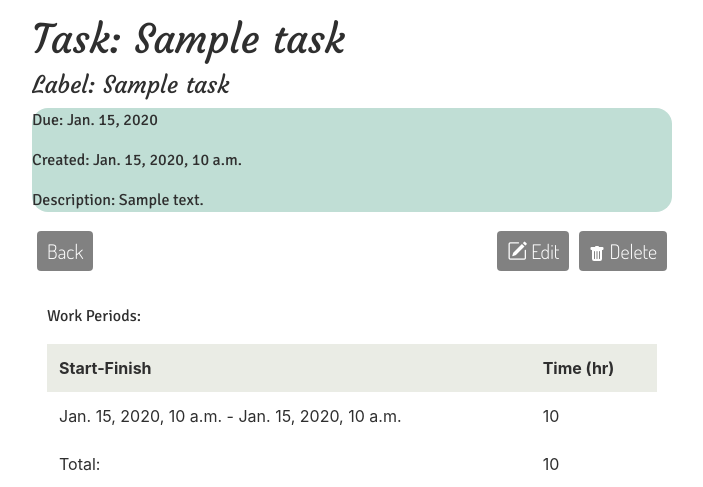
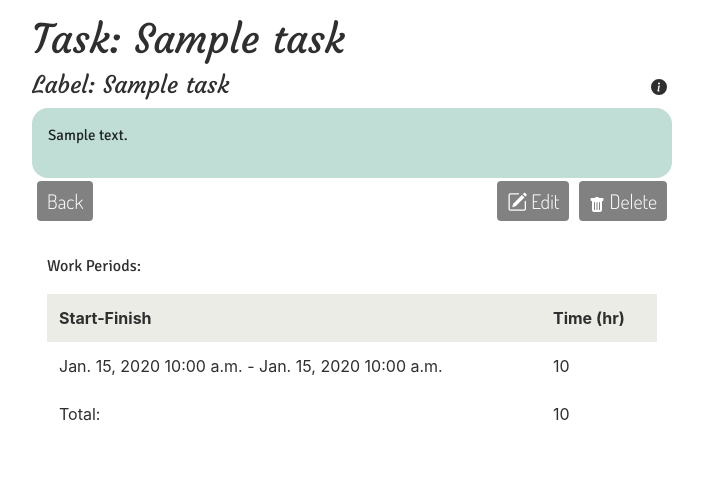
Before and after one commit to MariaJCU/time_management, a Django app: page /apptime/1 in a window 1280 px wide. Shown: the part 56-543 px from the top of the page, without its empty margins (288-991 px from the left). Run offline with Django 4.2, Linux system fonts and the light colour scheme; a user stored in the database is signed in; tables that the repository leaves empty hold one stand-in row (values such as "Sample post"); some libraries are stand-ins or nearby versions.

Commit message:
Fixing bugs and enhancing the account and taskinfo pages.

```diff
--- a/apptime/forms.py
+++ b/apptime/forms.py
@@ -1,7 +1,7 @@
 from django import forms
 from crispy_forms.helper import FormHelper
 from crispy_forms.layout import Submit
-from django.contrib.auth.forms import UserCreationForm
+from django.contrib.auth.forms import UserCreationForm, PasswordChangeForm
 from django.contrib.auth.models import User
 from apptime.models import profile
 import pytz
@@ -41,6 +41,10 @@ class NewUserForm(UserCreationForm):
 			user.save()
 		return user
 
+class ChangePass(PasswordChangeForm):
+	def __init__(self, *args, **kwargs):
+		super(ChangePass, self).__init__(*args, **kwargs)
+		self.fields['old_password'].widget.attrs.update({'autofocus': False})
 
 class timezoneform(forms.Form):
 	timezone = forms.CharField(label='timezone', widget=forms.Select(choices=TIMEZONES), required=False)
--- a/apptime/static/apptime/styles.css
+++ b/apptime/static/apptime/styles.css
@@ -12,6 +12,17 @@ body {
 
 * {
     box-sizing: border-box;
+}
+
+pre {
+    white-space: pre-wrap;       /* css-3 */
+    white-space: -moz-pre-wrap !important;  /* Mozilla, since 1999 */
+    white-space: -pre-wrap;      /* Opera 4-6 */
+    white-space: -o-pre-wrap;    /* Opera 7 */
+    word-wrap: break-word;       /* Internet Explorer 5.5+ */
+    font-family: 'Signika', sans-serif;
+    font-size: 15px;
+    padding: none;
 }
 
 /* navbar */
--- a/apptime/templates/apptime/taskinfo.html
+++ b/apptime/templates/apptime/taskinfo.html
@@ -7,6 +7,25 @@ Task info
 {% load crispy_forms_tags %}
 
 {% block body %}
+
+<script>
+    document.addEventListener('DOMContentLoaded', function() {
+        $("#popover-info").popover({
+            html : true,
+            sanitize: false,
+            container: 'body',
+            offset: 200,
+
+            title: function() {
+                return $("#popover-head-info").html();
+            },
+
+            content: function() {
+                return $("#popover-content-info").html();
+            }
+        });
+    });
+</script>
 
 {% if messages %}
     <div class="centering_div section">
@@ -24,12 +43,40 @@ Task info
 {% if edit != 1 %}
     <div class="centering_div section">
         <h1>Task: {{ task.task_name }}</h1>
-        <h4>Label: {{ task.label }}</h4>
+        <h4 class="float_left">Label: {{ task.label }}</h4>
+        <button id="popover-info" type="button" class="buttonicon float_right" data-toggle="popover">
+            <svg xmlns="http://www.w3.org/2000/svg" width="16" height="16" fill="currentColor" class="bi bi-info-circle-fill" viewBox="0 0 16 16">
+                <path d="M8 16A8 8 0 1 0 8 0a8 8 0 0 0 0 16zm.93-9.412-1 4.705c-.07.34.029.533.304.533.194 0 .487-.07.686-.246l-.088.416c-.287.346-.92.598-1.465.598-.703 0-1.002-.422-.808-1.319l.738-3.468c.064-.293.006-.399-.287-.47l-.451-.081.082-.381 2.29-.287zM8 5.5a1 1 0 1 1 0-2 1 1 0 0 1 0 2z"/>
+            </svg>
+        </button>
 
-        <div class="round_box">
-            <p>Due: {{ task.assigned_date }}</p>
-            <p>Created: {{ task.creation_date }}</p>
-            <p>Description: {{ task.description }}</p>
+        <!-- popover contents -->
+        <div id="popover-head-info" class="d-none">
+            Task Info:
+        </div>
+        <div id="popover-content-info" class="d-none">
+            <p>Due: {{ task.assigned_date|date:dateformat }}</p>
+            <p>Created: {{ task.creation_date|date:datetimeformat }}</p>
+        </div>
+
+        <div class="round_box p-3 clear">
+            {% if task.description %}
+                <pre>{{ task.description }}</pre>
+
+            {% else %}
+            <div class="container">
+                <div class="row align-items-center">
+                    <div class="col">
+                    </div>
+                    <div class="col">
+                        <pre class="label">You have not added a description. Click edit to add one!</pre>
+                    </div>
+                    <div class="col">
+                    </div>
+                </div>
+            </div>
+
+            {% endif %}
         </div>
 
         <div>
@@ -149,7 +196,7 @@ Task info
         {% for element in elements %}
         <tr id="odd_color_table">
             <td>
-                    {{ element.start }} - {{ element.finish }}
+                {{ element.start|date:datetimeformat }} - {{ element.finish|date:datetimeformat }}
             </td>
             <td>
                 {{ element.total }}
--- a/apptime/views.py
+++ b/apptime/views.py
@@ -20,7 +20,7 @@ from django.http import HttpResponse, HttpResponseRedirect, FileResponse, JsonRe
 from django.shortcuts import redirect, render
 from django.contrib.auth.models import User
 from apptime.models import tasks, work_periods, profile
-from .forms import NewUserForm, loginform, start_task_form, log_prev_time_form, agenda_form, task_full_form, time_filter_form, file_form, account_form, timezoneform
+from .forms import NewUserForm, loginform, start_task_form, log_prev_time_form, agenda_form, task_full_form, time_filter_form, file_form, account_form, timezoneform, ChangePass
 from django.contrib.auth import login, authenticate, logout, update_session_auth_hash
 from django.contrib.auth.decorators import login_required
 from django.contrib.auth.forms import PasswordChangeForm
@@ -36,13 +36,13 @@ TIMEZONES = pytz.common_timezones
 DICFILTER = {}
 # These variables are used as display formats for the tamplates' |date filter
 DATEFORMAT = 'D, N j, Y'
-DATETIMEFORMAT = 'N j, Y h:m a'
+DATETIMEFORMAT = 'N j, Y h:i a'
+DATEFORMATNOD = 'N j, Y'
 
 # Create your views here.
 def index(request):
     if request.user.is_authenticated:
         user_id = request.user.id
-        print(user_id)
 
         # if user is logged in change the time zone to the one in the user's database
         zone_query = profile.objects.select_related('user').get(user_id=user_id)
@@ -104,7 +104,6 @@ def account(request):
     user_query = profile.objects.select_related('user').filter(user_id=request.user.id).values('user__username', 'user__email', 'user__date_joined', 'timezone')
 
     if request.method == 'POST':
-
         # Chage user's settings
         if request.POST.get('account_edit') == 't':
             form = account_form(request.POST)
@@ -137,10 +136,9 @@ def account(request):
 
             return redirect('account')
 
-
         # change user's password
         if request.POST.get('password_edit') == 't':
-            formpass = PasswordChangeForm(user=request.user, data=request.POST)
+            formpass = ChangePass(user=request.user, data=request.POST)
 
             if formpass.is_valid():
                 formpass.save()
@@ -152,19 +150,10 @@ def account(request):
 
             return redirect('account')
 
-        # check which bottom was pressed
-        if request.POST.get('edit_account') == 't':
-            edit = 1
-        else:
-            edit = 0
-
-        #get form
-        print(user_query[0]['timezone'])
-        form = account_form(initial={'username': user_query[0]['user__username'], 'email':user_query[0]['user__email'], 'timezone':user_query[0]['timezone']})
-        formpass = PasswordChangeForm(user=request.user)
-        return render(request, 'apptime/account.html', context={'timezones': TIMEZONES,'account_form':form, 'edit':edit, 'PasswordChangeForm':formpass})
-
-    return render(request, 'apptime/account.html', context={'timezones': TIMEZONES, 'UserDic':user_query[0]})
+    #get form
+    form = account_form(initial={'username': user_query[0]['user__username'], 'email':user_query[0]['user__email'], 'timezone':user_query[0]['timezone']})
+    formpass = ChangePass(user=request.user)
+    return render(request, 'apptime/account.html', context={'timezones': TIMEZONES,'account_form':form, 'PasswordChangeForm':formpass})
 
 
 @login_required(login_url='login_pg')
@@ -288,7 +277,10 @@ def agenda(request):
                 task_id = request.POST.get('task_id')
                 user_id = request.user.id
                 label = None
-                start_time = datetime.now().strftime("%Y-%m-%d %H:%M:%S")
+                start_time = timezone.now()
+
+                print(start_time)
+
                 name = tasks.objects.raw('''SELECT apptime_tasks.id, apptime_tasks.task_name
                                                 FROM apptime_tasks
                                                 WHERE user_id_id = %s
@@ -743,7 +735,9 @@ def edit_task(request, task_id):
     "task_total": total['total'],
     "elements": elements,
     "edit": 1,
-    "task":task
+    "task":task,
+    "dateformat":DATEFORMATNOD,
+    "datetimeformat":DATETIMEFORMAT
     })
 
 
@@ -782,7 +776,9 @@ def taskinfo(request, task_id):
     return render(request, "apptime/taskinfo.html", {
         "task": task,
         "task_total": total,
-        "elements": elements
+        "elements": elements,
+        "dateformat":DATEFORMATNOD,
+        "datetimeformat":DATETIMEFORMAT
     })
 
 """
```
Also changed, not shown: apptime/templates/apptime/account.html (+0 -32 lines), apptime/templates/apptime/time_tracking.html (+0 -9 lines). Lines whose indentation alone changed are shown as unchanged.
